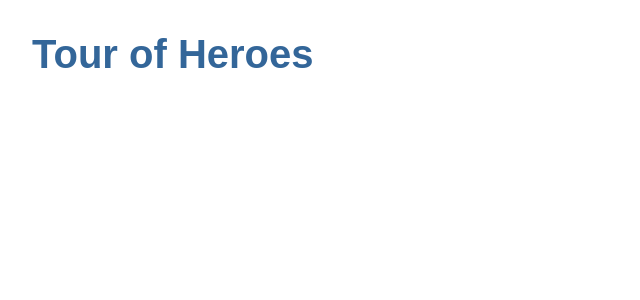
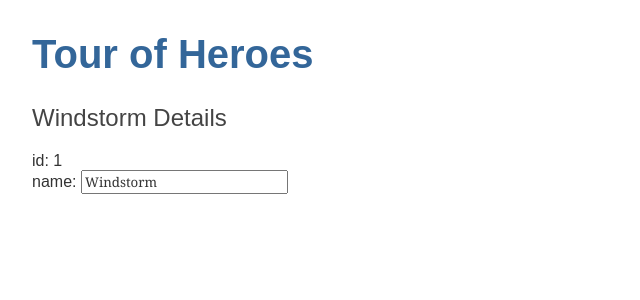
Before and after one commit to acqfel/tour-of-heroes, an Angular app: page / in a window 1280 px wide. Shown: the top 300 px of the page, without its empty margins (0-640 px from the left). Built offline with nearby package versions, Linux system fonts and the light colour scheme.

Commit message:
1. The Hero Editor

```diff
--- a/src/app/app.component.html
+++ b/src/app/app.component.html
@@ -1 +1,3 @@
 <h1>{{title}}</h1>
+
+<app-heroes></app-heroes>
--- /dev/null
+++ b/src/app/hero.ts
@@ -0,0 +1,4 @@
+export class Hero {
+    id: number;
+    name: string;
+}
--- /dev/null
+++ b/src/app/heroes/heroes.component.html
@@ -0,0 +1,8 @@
+<h2>{{hero.name}} Details</h2>
+<div><span>id: </span>{{hero.id}}</div>
+
+<div>
+    <label>name:
+        <input [(ngModel)]="hero.name" type="text" placeholder="name"/>
+    </label>
+</div>
--- /dev/null
+++ b/src/app/heroes/heroes.component.ts
@@ -0,0 +1,21 @@
+import { Component, OnInit } from '@angular/core';
+import { Hero } from '../hero';
+
+@Component({
+  selector: 'app-heroes',
+  templateUrl: './heroes.component.html',
+  styleUrls: ['./heroes.component.css']
+})
+export class HeroesComponent implements OnInit {
+
+  hero: Hero = {
+    id: 1,
+    name: 'Windstorm'
+  };
+
+  constructor() { }
+
+  ngOnInit() {
+  }
+
+}
```
Also changed, not shown: src/app/app.module.ts (+6 -2 lines), src/app/heroes/heroes.component.css (added), 1 other file (tests, documents, lock files or other folders).
